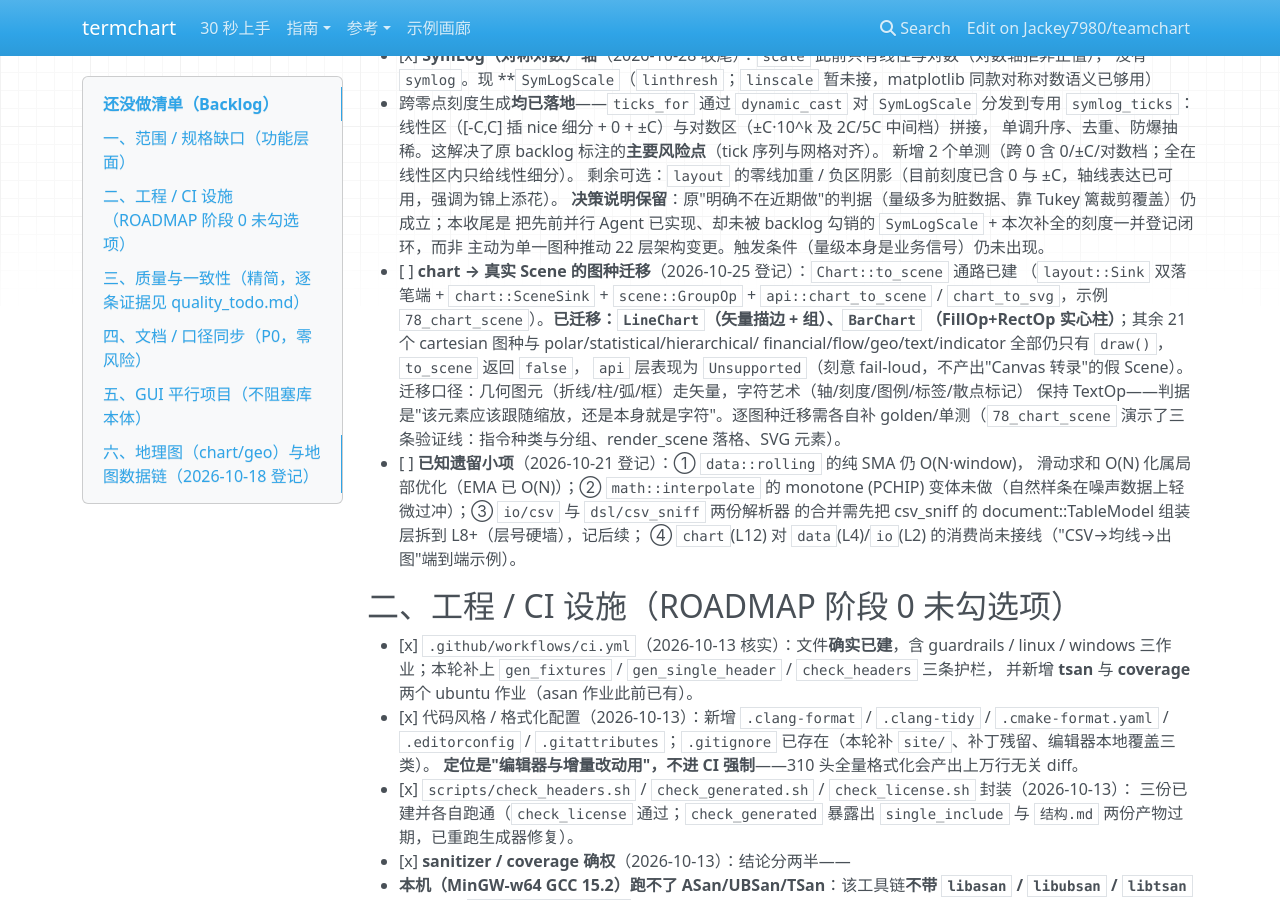
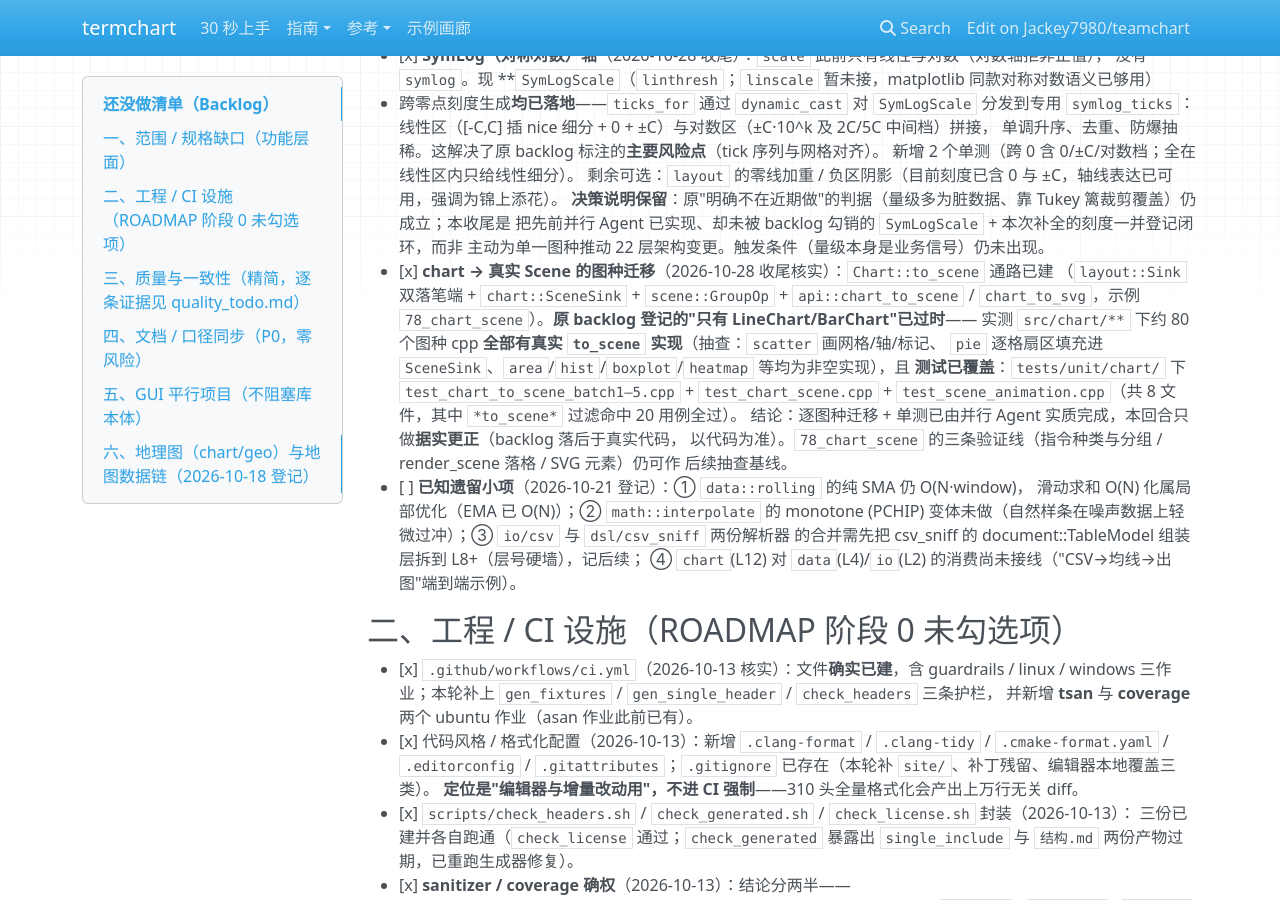
Before and after one commit to Jackey7980/termchart, an MkDocs documentation site: the page built from docs/reference/backlog.md, in a window 1280 px wide and 900 px high, scrolled down 795 px. Built offline with MkDocs 1.6.1, drawn with Linux system fonts in a browser that asks for light colours; nearby versions of some CDN libraries.

Commit message:
docs(backlog): 据实更正 ③ chart→Scene 迁移（全图种 to_scene 已完成+测试覆盖）
原登记"只有 LineChart/BarChart 走了 to_scene"已过时：实测 src/chart/** 约 80 个
图种 cpp 全部有真实 to_scene 实现，且 tests/unit/chart 下 batch1-5 + test_chart_scene
+ test_scene_animation 共 8 文件覆盖（*to_scene* 过滤 20 用例全过）。

按"以代码为准"原则，将 backlog ③ 标记完成并更正描述；此属 backlog 落后于真实代码，
非本轮新实现。

Co-Authored-By: Claude <noreply@anthropic.com>

```diff
--- a/docs/reference/backlog.md
+++ b/docs/reference/backlog.md
@@ -34,15 +34,16 @@
   **决策说明保留**：原"明确不在近期做"的判据（量级多为脏数据、靠 Tukey 篱裁剪覆盖）仍成立；本收尾是
   把先前并行 Agent 已实现、却未被 backlog 勾销的 `SymLogScale` + 本次补全的刻度一并登记闭环，而非
   主动为单一图种推动 22 层架构变更。触发条件（量级本身是业务信号）仍未出现。
-- [ ] **chart → 真实 Scene 的图种迁移**（2026-10-25 登记）：`Chart::to_scene` 通路已建
+- [x] **chart → 真实 Scene 的图种迁移**（2026-10-28 收尾核实）：`Chart::to_scene` 通路已建
   （`layout::Sink` 双落笔端 + `chart::SceneSink` + `scene::GroupOp` + `api::chart_to_scene` /
-  `chart_to_svg`，示例 `78_chart_scene`）。**已迁移：`LineChart`（矢量描边 + 组）、`BarChart`
-  （FillOp+RectOp 实心柱）**；其余 21 个 cartesian 图种与 polar/statistical/hierarchical/
-  financial/flow/geo/text/indicator 全部仍只有 `draw()`，`to_scene` 返回 `false`，
-  `api` 层表现为 `Unsupported`（刻意 fail-loud，不产出"Canvas 转录"的假 Scene）。
-  迁移口径：几何图元（折线/柱/弧/框）走矢量，字符艺术（轴/刻度/图例/标签/散点标记）
-  保持 TextOp——判据是"该元素应该跟随缩放，还是本身就是字符"。逐图种迁移需各自补
-  golden/单测（`78_chart_scene` 演示了三条验证线：指令种类与分组、render_scene 落格、SVG 元素）。
+  `chart_to_svg`，示例 `78_chart_scene`）。**原 backlog 登记的"只有 LineChart/BarChart"已过时**——
+  实测 `src/chart/**` 下约 80 个图种 cpp **全部有真实 `to_scene` 实现**（抽查：`scatter` 画网格/轴/标记、
+  `pie` 逐格扇区填充进 `SceneSink`、`area`/`hist`/`boxplot`/`heatmap` 等均为非空实现），且
+  **测试已覆盖**：`tests/unit/chart/` 下 `test_chart_to_scene_batch1–5.cpp` + `test_chart_scene.cpp` +
+  `test_scene_animation.cpp`（共 8 文件，其中 `*to_scene*` 过滤命中 20 用例全过）。
+  结论：逐图种迁移 + 单测已由并行 Agent 实质完成，本回合只做**据实更正**（backlog 落后于真实代码，
+  以代码为准）。`78_chart_scene` 的三条验证线（指令种类与分组 / render_scene 落格 / SVG 元素）仍可作
+  后续抽查基线。
 - [ ] **已知遗留小项**（2026-10-21 登记）：① `data::rolling` 的纯 SMA 仍 O(N·window)，
   滑动求和 O(N) 化属局部优化（EMA 已 O(N)）；② `math::interpolate` 的 monotone (PCHIP)
   变体未做（自然样条在噪声数据上轻微过冲）；③ `io/csv` 与 `dsl/csv_sniff` 两份解析器
```
